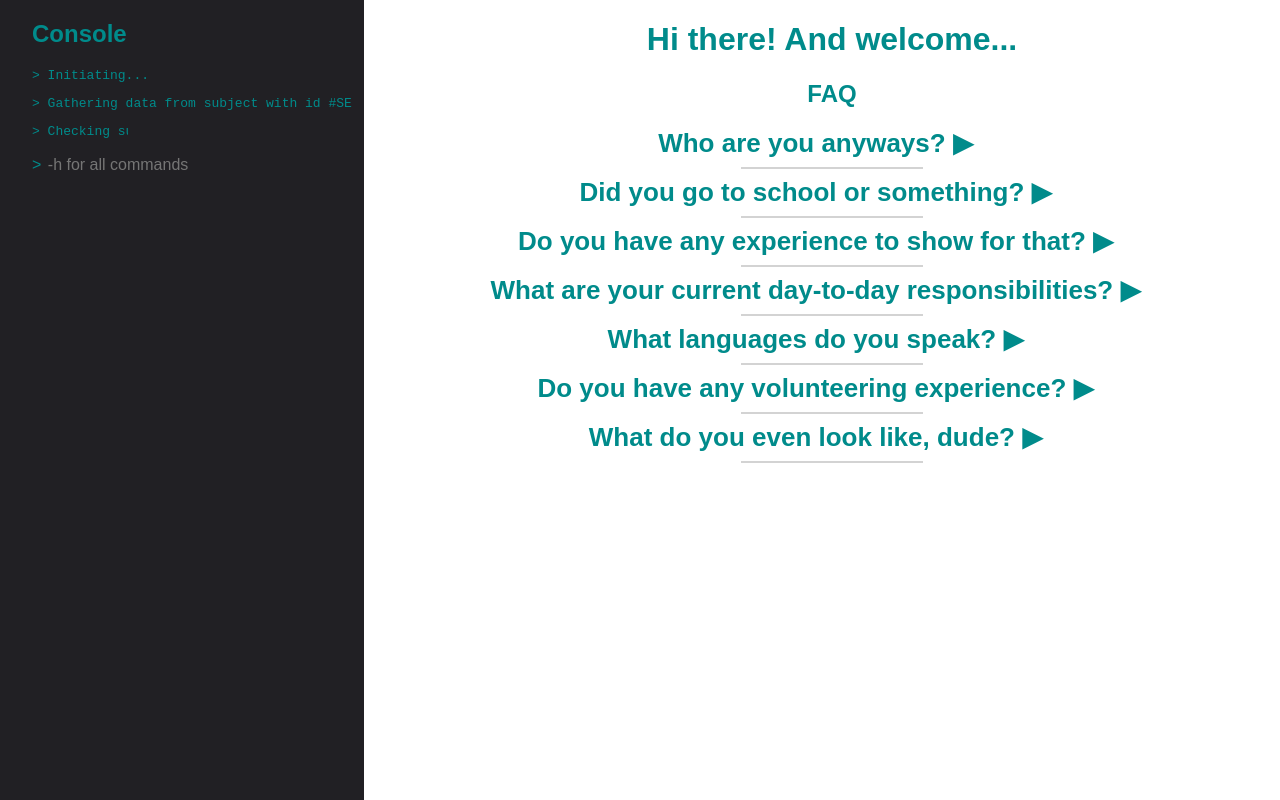
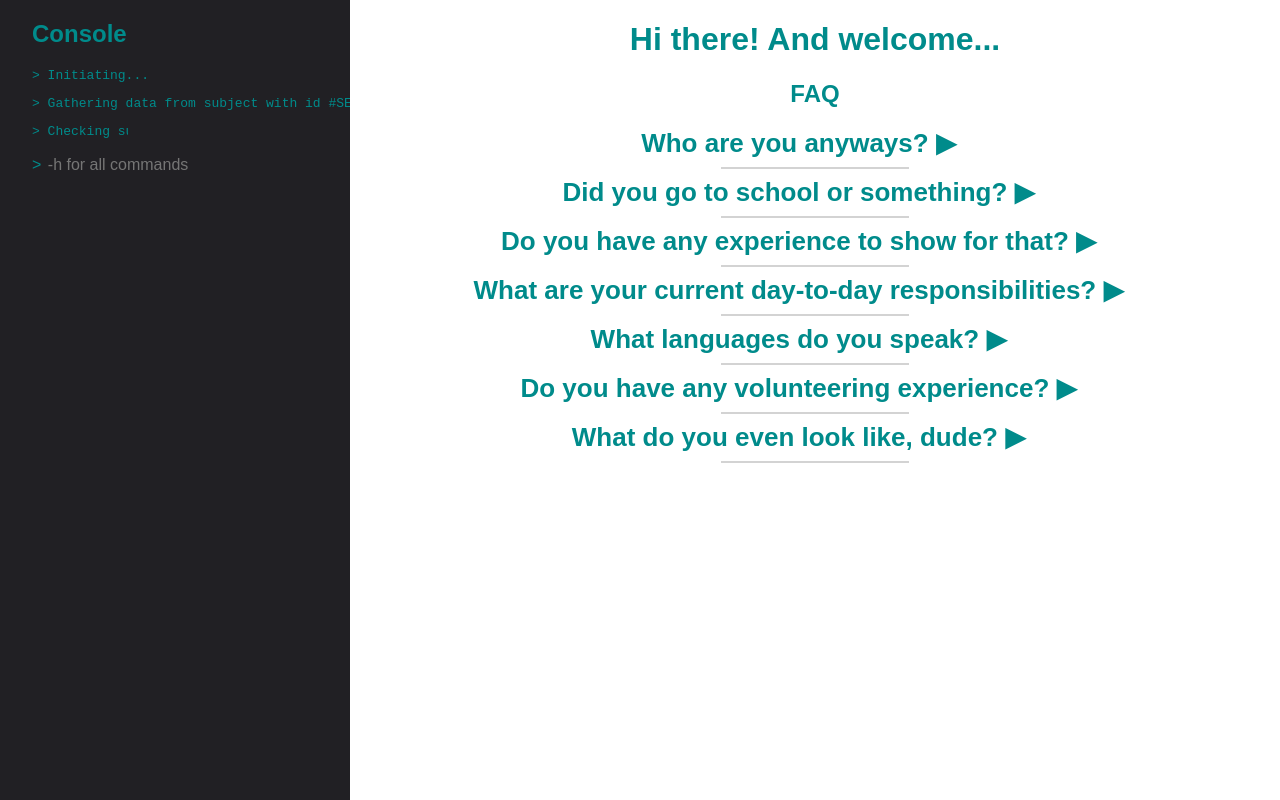
Before and after one commit to Taylorki/freecodecamp, a website: page index.html in a window 1280 px wide. Drawn offline with Linux system fonts and the light colour scheme; a web font is replaced by a local one.

Commit message:
revert last commit

```diff
--- a/index.css
+++ b/index.css
@@ -10,32 +10,12 @@ body {
   justify-content: center;
 }
 
-.box {
-  box-sizing: border-box;
-  flex: 1 1 auto;
-}
-
-.handler {
-  width: 20px;
-  padding: 0;
-  cursor: ew-resize;
-  flex: 0 0 auto;
-}
-
-.handler::before {
-  content: '';
-  display: block;
-  width: 1px;
-  min-height: 100%;
-  margin: 0 auto;
-}
-
 #iam {
   visibility: hidden;
 }
 
 .intro {
-  min-width: 70vw;
+  width: 75vw;
   text-align: center;
 }
 
@@ -44,12 +24,12 @@ ul li {
 
 .sidebar {
   min-height: 100%;
-  min-width: 15vw;
-  width: 20vw;
+  width: 0;
   top: 0;
   left: 0;
   background-color: #212024;
   overflow-x: hidden;
+  transition: 0.5s;
   padding: 0px 8px 8px 32px;
 }
 
--- a/index.html
+++ b/index.html
@@ -8,7 +8,7 @@
 <body>
 
   <div class="container">
-    <div id="mySidebar" class="sidebar box">
+    <div id="mySidebar" class="sidebar">
 
       <h2>Console</h2>
       <div id="log-files"></div>
@@ -18,9 +18,7 @@
       </p>
     </div>
 
-    <div class="handler"></div>
-
-    <div class="intro box">
+    <div class="intro">
       <h1>Hi there! And welcome...</h1>
       <h2>FAQ</h2>
 
--- a/index.js
+++ b/index.js
@@ -51,7 +51,7 @@ function clearLog() {
 }
 
 function openLog() {
-  document.getElementById("mySidebar").style.width = "20vw";
+  document.getElementById("mySidebar").style.width = "25vw";
   document.getElementById("mySidebar").style.visibility = "visible";
   showLog(1);
   setTimeout(function () {
@@ -223,35 +223,3 @@ function htmlToElement(html) {
 
 openLog();
 document.getElementById("logInput").focus();
-
-
-let handler = document.querySelector('.handler');
-let wrapper = handler.closest('.container');
-let boxA = wrapper.querySelector('.box');
-let isHandlerDragging = false;
-
-document.addEventListener('mousedown', function(e) {
-  if (e.target === handler) {
-    isHandlerDragging = true;
-  }
-});
-
-document.addEventListener('mousemove', function(e) {
-  if (!isHandlerDragging) {
-    return false;
-  }
-
-  var containerOffsetLeft = wrapper.offsetLeft;
-
-  var pointerRelativeXpos = e.clientX - containerOffsetLeft;
-
-  var boxAminWidth = 60;
-
-  boxA.style.width = (Math.max(boxAminWidth, pointerRelativeXpos - 8)) + 'px';
-  boxA.style.flexGrow = 0;
-});
-
-document.addEventListener('mouseup', function(e) {
-  // Turn off dragging flag when user mouse is up
-  isHandlerDragging = false;
-});
```
